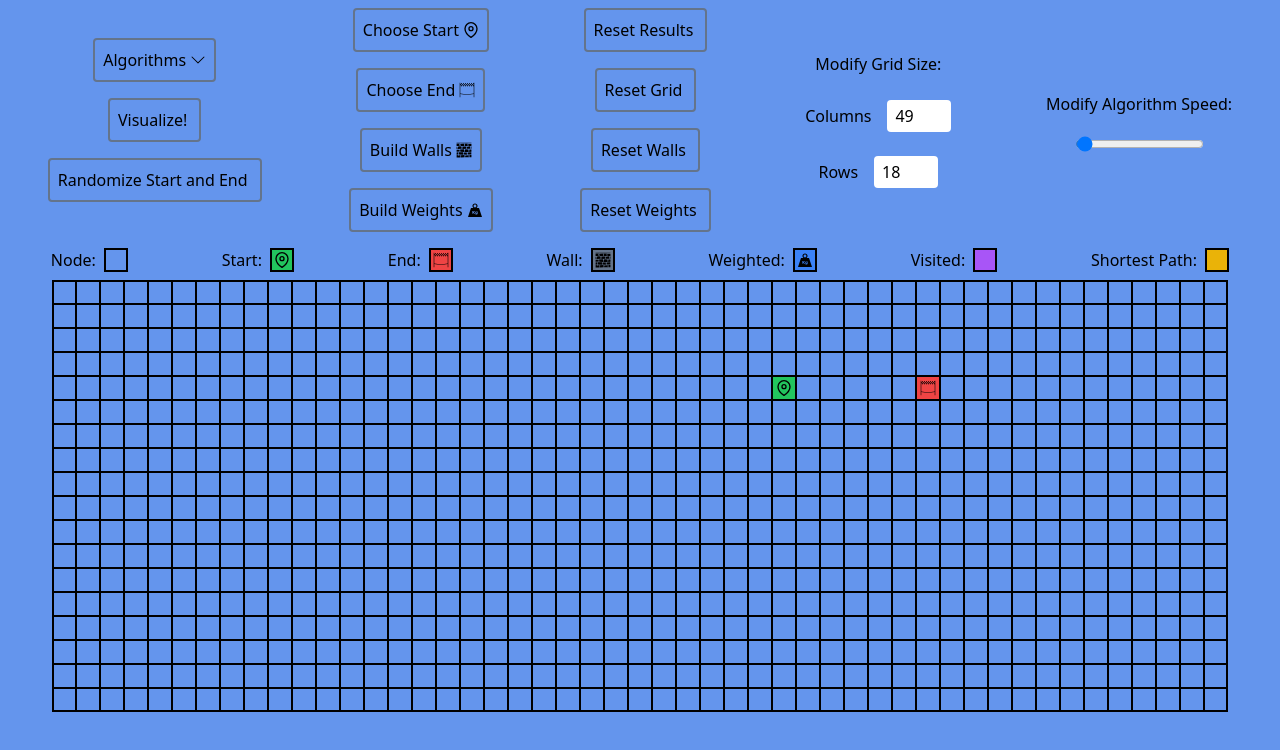
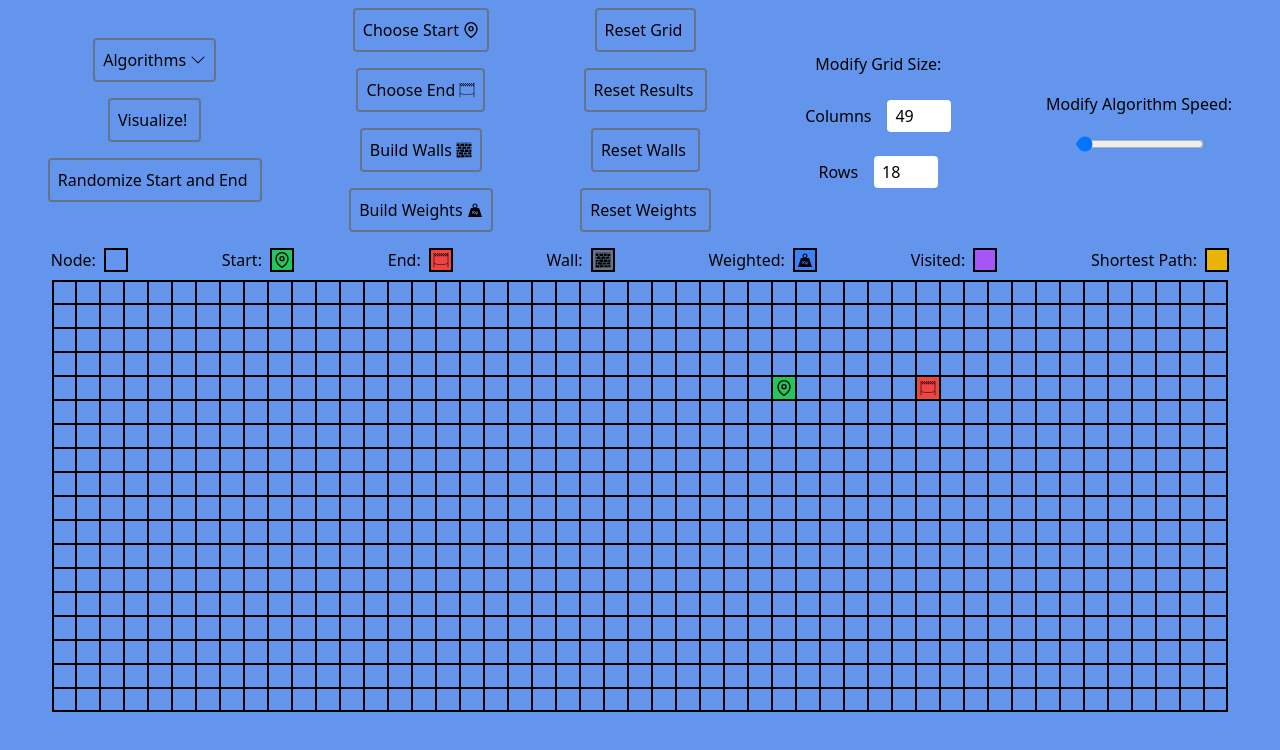
Before and after one commit to zaneaw/pathfinding-visualizer, a Next.js app: page / in a window 1280 px wide. Shown: the top 750 px of the page. Built offline with nearby package versions, Linux system fonts and the light colour scheme.

Commit message:
more rearranging

```diff
--- a/components/Toolbar.tsx
+++ b/components/Toolbar.tsx
@@ -82,17 +82,12 @@ const Toolbar: React.FC<Props> = ({
                     handleClick={() => toggleSelected('weight')}
                     title={"Build Weights"}
                     Icon={GiWeight}
-                    styles={isSelected === 'weight' ? 'bg-blue-500' : ''}
+                    styles={isSelected === 'weight' ? 'bg-gray-500' : ''}
                     isAlgoRunning={isAlgoRunning}
                 />
             </ToolbarSection>
 
             <ToolbarSection>
-                <ToolbarButton
-                    handleClick={() => resetGrid(2)}
-                    title={"Reset Results"}
-                    isAlgoRunning={isAlgoRunning}
-                />
                 <ToolbarButton
                     handleClick={() => {
                         resetGrid(2)
@@ -100,6 +95,11 @@ const Toolbar: React.FC<Props> = ({
                         resetGrid(4)
                     }}
                     title={"Reset Grid"}
+                    isAlgoRunning={isAlgoRunning}
+                />
+                <ToolbarButton
+                    handleClick={() => resetGrid(2)}
+                    title={"Reset Results"}
                     isAlgoRunning={isAlgoRunning}
                 />
                 <ToolbarButton
```
